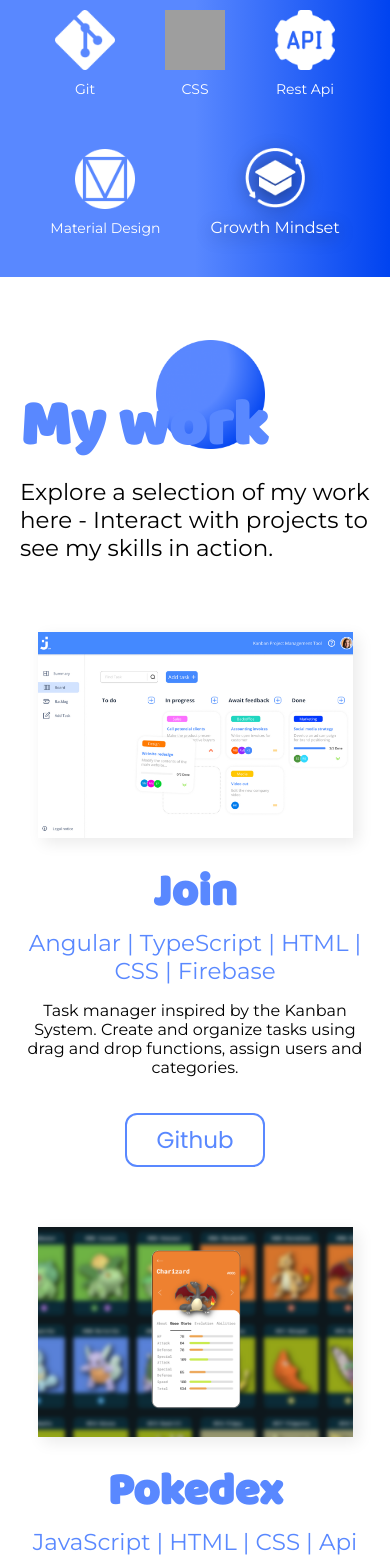
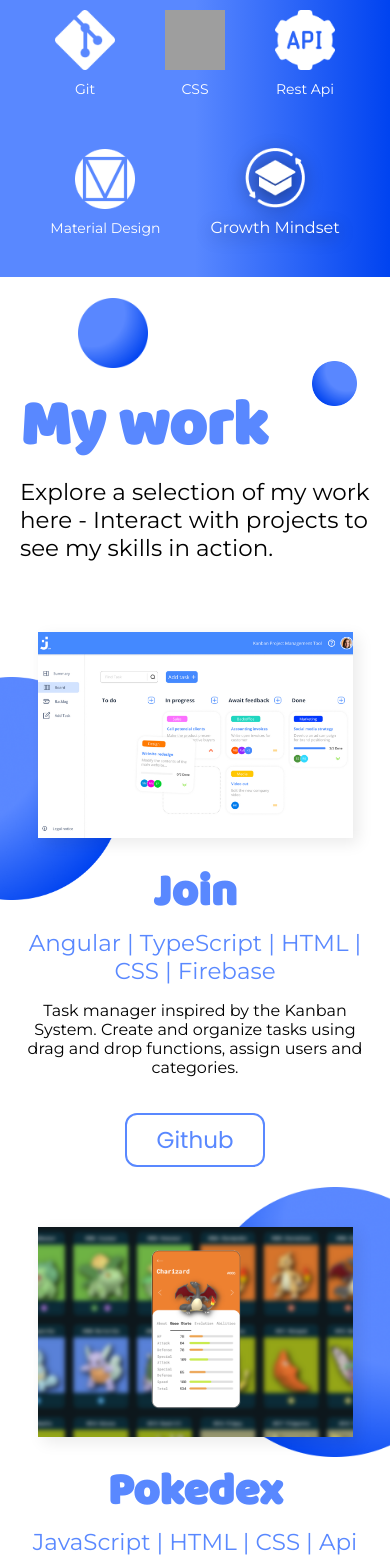
Before and after one commit to michaeljonasmaier/portfolio, an Angular app: page / in a window 390 px wide. Shown: the part 2403-3969 px from the top of the page. Built offline with nearby package versions, Linux system fonts and the light colour scheme; grey boxes are pictures that could not be loaded.

Commit message:
footer added responsive

```diff
--- a/src/app/main-content/my-work/my-work.component.scss
+++ b/src/app/main-content/my-work/my-work.component.scss
@@ -89,10 +89,11 @@ section {
     left: 400px;
 }
 
-@media(max-width: 390px){
+@media(max-width: 390px) {
     section {
         @include pd20();
         padding-bottom: 50px;
+
         h2 {
             font-size: 64px;
         }
@@ -101,7 +102,7 @@ section {
             width: 100%;
         }
 
-        div{
+        div {
             padding-top: 40px;
         }
 
@@ -114,6 +115,57 @@ section {
     .bubble-5,
     .bubble-6,
     .bubble-7 {
+        top: 0;
+        left: 0;
+    }
 
+
+    .bubble-1 {
+        height: 70px;
+        width: 70px;
+        top: 1%;
+        left: 20%;
+    }
+
+    .bubble-2 {
+        height: 45px;
+        width: 45px;
+        top: 4%;
+        left: 80%;
+    }
+
+    .bubble-3 {
+        height: 223px;
+        width: 223px;
+        top: 400px;
+        left: -100px;
+    }
+
+    .bubble-4 {
+        height: 270px;
+        width: 270px;
+        top: 910px;
+        left: 200px;
+    }
+
+    .bubble-5 {
+        height: 135px;
+        width: 135px;
+        top: 1600px;
+        left: 0;
+    }
+
+    .bubble-6 {
+        height: 39px;
+        width: 37px;
+        top: calc(92%);
+        left: 350px;
+    }
+
+    .bubble-7 {
+        height: 70px;
+        width: 70px;
+        top: 100px;
+        left: 400px;
     }
 }
```
Lines whose indentation alone changed are shown as unchanged.
